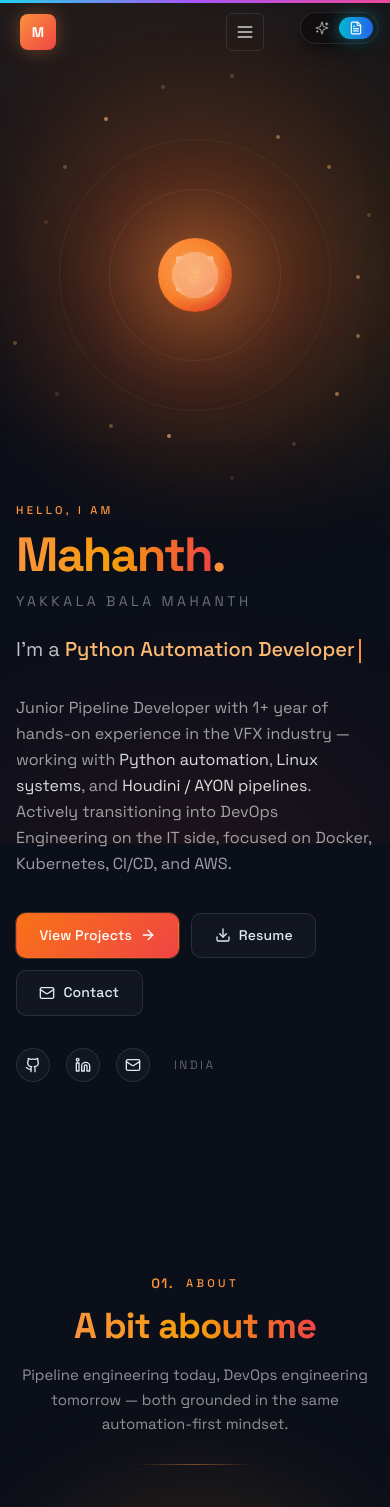
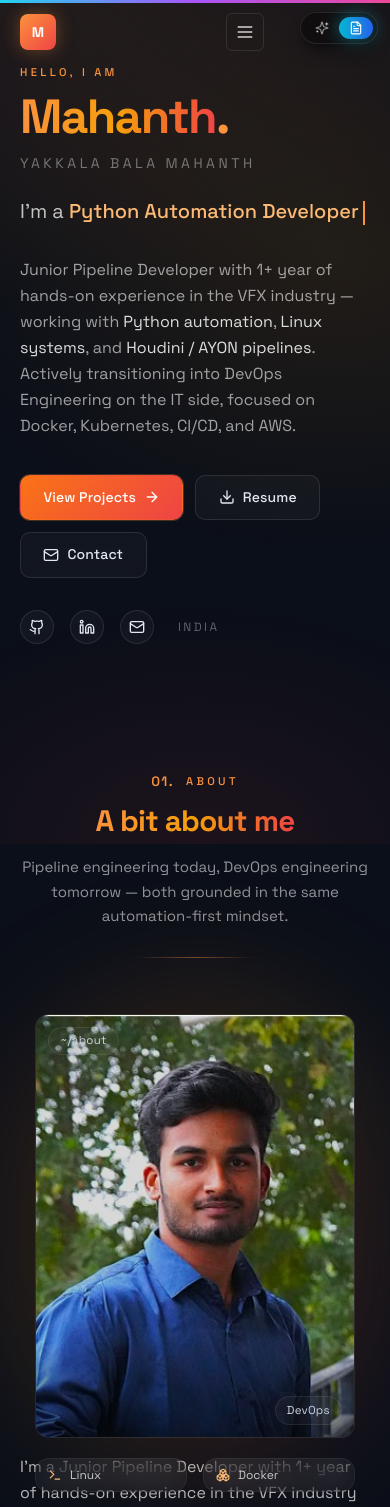
Before and after one commit to BalaMahanth2/Mahanth_Portfolio, a Next.js app: page / in a window 390 px wide. Shown: the top 1507 px of the page. Built offline with nearby package versions, Linux system fonts and the light colour scheme.

Commit message:
update mobile view

```diff
--- a/app/globals.css
+++ b/app/globals.css
@@ -184,14 +184,29 @@ body.classic-body::before {
 .classic-section {
   position: relative;
   width: 100%;
-  padding: 6rem 1rem;
+  padding: 4rem 1.25rem;     /* mobile — more side air, less vertical bloat */
   z-index: 1;
 }
 @media (min-width: 640px) {
-  .classic-section { padding: 6rem 1.5rem; }
+  .classic-section { padding: 5.5rem 1.75rem; }
 }
 @media (min-width: 1024px) {
   .classic-section { padding: 7rem 2rem; }
+}
+
+/* Mobile-only refinements for Classic — more breathing room inside cards/grids */
+@media (max-width: 639px) {
+  body.classic-body .classic-card-glow,
+  body.classic-body .classic-glass {
+    border-radius: 14px;
+  }
+  body.classic-body .classic-h2 {
+    font-size: 1.85rem;
+    line-height: 1.2;
+  }
+  body.classic-body section .grid {
+    gap: 1rem;
+  }
 }
 
 .classic-container {
--- a/components/classic/ClassicHero.jsx
+++ b/components/classic/ClassicHero.jsx
@@ -54,9 +54,9 @@ export default function ClassicHero() {
   return (
     <section
       id="home"
-      className="classic-section pt-32 min-h-screen flex items-center"
+      className="classic-section pt-24 sm:pt-32 lg:min-h-screen lg:flex lg:items-center"
     >
-      <div className="classic-container grid lg:grid-cols-2 gap-12 lg:gap-20 items-center w-full">
+      <div className="classic-container grid lg:grid-cols-2 gap-8 lg:gap-20 items-center w-full">
         {/* LEFT */}
         <div className="order-2 lg:order-1">
           <motion.p
@@ -169,12 +169,12 @@ export default function ClassicHero() {
           </motion.div>
         </div>
 
-        {/* RIGHT */}
+        {/* RIGHT — hero orb (hidden on mobile to give content breathing room) */}
         <motion.div
           initial={{ opacity: 0, scale: 0.92 }}
           animate={{ opacity: 1, scale: 1 }}
           transition={{ duration: 0.9, delay: 0.2 }}
-          className="order-1 lg:order-2 flex items-center justify-center"
+          className="hidden lg:flex lg:order-2 items-center justify-center"
         >
           <ClassicHeroGraphic />
         </motion.div>
```
